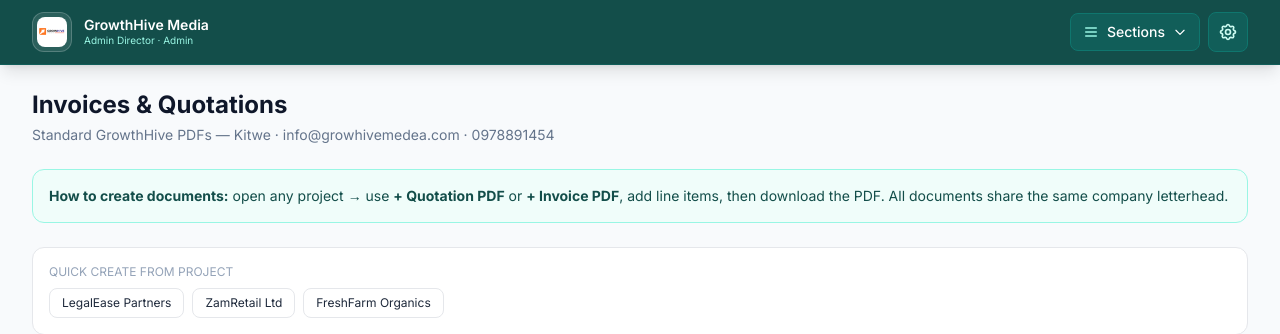
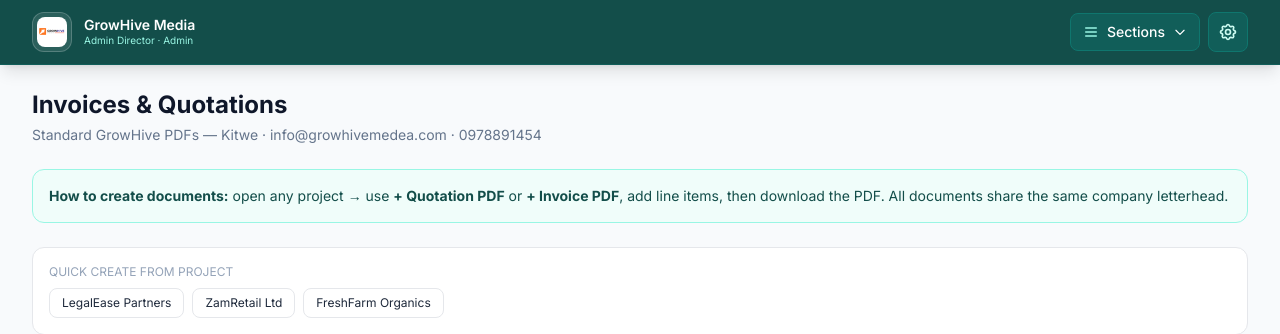
Before and after one commit to astny1/Project-Management-System, a Flask app: page /documents in a window 1280 px wide. Shown: the top 334 px of the page. Run offline with Flask 3, Linux system fonts and the light colour scheme; the visitor is signed in with stand-in values (Sample User, id 1); data comes from the database, SQL or seed files in the repository; data that the repository does not hold is empty; some libraries are stand-ins or nearby versions.

Commit message:
Fix company name spelling to GrowHive Media.
Updates UI, PDFs, seeds, and migration so existing databases rename GrowthHive Media automatically.

Co-authored-by: Cursor <cursoragent@cursor.com>

```diff
--- a/app.py
+++ b/app.py
@@ -319,7 +319,7 @@ def update_main_bank():
                 """,
                 (
                     "Stanbic Bank Zambia",
-                    "GrowthHive Media — Main Account",
+                    "GrowHive Media — Main Account",
                     request.form.get("account_number", "9130009876543").strip(),
                     balance,
                     "Primary company operating account",
@@ -580,9 +580,9 @@ def accounting_report_pdf():
         generated_by=g.user["name"],
     )
     if scope == "month":
-        filename = f"GrowthHive_Financial_{month_name[month]}_{year}.pdf"
+        filename = f"GrowHive_Financial_{month_name[month]}_{year}.pdf"
     else:
-        filename = f"GrowthHive_Financial_Year_{year}.pdf"
+        filename = f"GrowHive_Financial_Year_{year}.pdf"
     with get_db() as conn:
         log_audit(conn, g.user, f"Generated financial report ({scope})", "report", None, filename)
     return send_file(buffer, as_attachment=True, download_name=filename, mimetype="application/pdf")
--- a/company_defaults.py
+++ b/company_defaults.py
@@ -1,6 +1,6 @@
-"""Default GrowthHive Media company profile (used in DB seed, migration, PDFs)."""
+"""Default GrowHive Media company profile (used in DB seed, migration, PDFs)."""
 
-DEFAULT_COMPANY_NAME = "GrowthHive Media"
+DEFAULT_COMPANY_NAME = "GrowHive Media"
 DEFAULT_TAGLINE = "Technology & Marketing Solutions"
 DEFAULT_EMAIL = "info@growhivemedea.com"
 DEFAULT_PHONE = "0978891454"
--- a/database.py
+++ b/database.py
@@ -306,7 +306,7 @@ def _migrate_single_stanbic_bank(conn):
         """,
         (
             "Stanbic Bank Zambia",
-            "GrowthHive Media — Main Account",
+            "GrowHive Media — Main Account",
             "9130009876543",
             total,
             "Primary company operating account",
@@ -484,6 +484,17 @@ def _migrate_company_contact(conn):
             "UPDATE company_settings SET email=?, phone=?, address=?, tagline=? WHERE id=1",
             (email, phone, address, tagline),
         )
+    conn.execute(
+        "UPDATE company_settings SET company_name = ? WHERE id = 1 AND company_name = ?",
+        ("GrowHive Media", "GrowthHive Media"),
+    )
+    conn.execute(
+        """
+        UPDATE bank_accounts
+        SET account_label = REPLACE(account_label, 'GrowthHive Media', 'GrowHive Media')
+        WHERE account_label LIKE '%GrowthHive Media%'
+        """
+    )
 
 
 def _migrate_user_roles(conn):
--- a/reset_db.py
+++ b/reset_db.py
@@ -53,7 +53,7 @@ def _insert_fresh_defaults(conn, include_team: bool = False) -> None:
         VALUES (1, ?, ?, ?, ?, ?, 0, 0, 0)
         """,
         (
-            "GrowthHive Media",
+            "GrowHive Media",
             DEFAULT_TAGLINE,
             DEFAULT_EMAIL,
             DEFAULT_PHONE,
@@ -68,7 +68,7 @@ def _insert_fresh_defaults(conn, include_team: bool = False) -> None:
         """,
         (
             "Stanbic Bank Zambia",
-            "GrowthHive Media — Main Account",
+            "GrowHive Media — Main Account",
             "",
             0.0,
             "Primary company operating account",
@@ -86,7 +86,7 @@ def ensure_single_stanbic_bank(conn, balance: float = 0.0) -> None:
         """,
         (
             "Stanbic Bank Zambia",
-            "GrowthHive Media — Main Account",
+            "GrowHive Media — Main Account",
             "",
             balance,
             "Primary company operating account",
--- a/seed.py
+++ b/seed.py
@@ -16,7 +16,7 @@ def seed_financials(conn):
         """,
         (
             "Stanbic Bank Zambia",
-            "GrowthHive Media — Main Account",
+            "GrowHive Media — Main Account",
             "9130009876543",
             780000.0,
             "Primary company operating account",
@@ -123,7 +123,7 @@ def seed():
                 VALUES (1, ?, ?, ?, ?, ?, ?, ?, ?)
                 """,
                 (
-                    "GrowthHive Media",
+                    "GrowHive Media",
                     DEFAULT_TAGLINE,
                     DEFAULT_EMAIL,
                     DEFAULT_PHONE,
--- a/templates/base.html
+++ b/templates/base.html
@@ -3,7 +3,7 @@
 <head>
   <meta charset="UTF-8">
   <meta name="viewport" content="width=device-width, initial-scale=1.0">
-  <title>{% block title %}GrowthHive Media{% endblock %} — Admin Panel</title>
+  <title>{% block title %}GrowHive Media{% endblock %} — Admin Panel</title>
   <link rel="icon" href="{{ url_for('static', filename='favicon/favicon.ico') }}" sizes="any">
   <link rel="icon" type="image/png" sizes="32x32" href="{{ url_for('static', filename='favicon/favicon-32x32.png') }}">
   <link rel="icon" type="image/png" sizes="16x16" href="{{ url_for('static', filename='favicon/favicon-16x16.png') }}">
@@ -68,10 +68,10 @@
       <div class="flex items-center justify-between h-16 gap-3">
         <a href="{{ url_for('dashboard') }}" class="flex items-center gap-3 shrink-0 min-w-0">
           <div class="w-10 h-10 rounded-xl bg-white/10 border border-white/20 p-1 flex items-center justify-center overflow-hidden shrink-0">
-            <img src="{{ url_for('static', filename='images/growthhive-logo.jpg') }}" alt="GrowthHive Media" class="w-full h-full object-contain rounded-lg">
+            <img src="{{ url_for('static', filename='images/growthhive-logo.jpg') }}" alt="GrowHive Media" class="w-full h-full object-contain rounded-lg">
           </div>
           <div class="hidden sm:block min-w-0">
-            <div class="font-semibold text-sm leading-tight truncate">GrowthHive Media</div>
+            <div class="font-semibold text-sm leading-tight truncate">GrowHive Media</div>
             <div class="text-hive-200 text-[10px] truncate">{{ g.user.name }} · {{ role_label(g.user.role) }}</div>
           </div>
         </a>
--- a/templates/document_form.html
+++ b/templates/document_form.html
@@ -5,7 +5,7 @@
   <a href="{{ url_for('project_detail', project_id=project.id) }}" class="text-sm text-hive-600 hover:underline">&larr; Back to project</a>
   <h1 class="text-2xl font-bold text-slate-900 dark:text-white mt-2">{{ title }}</h1>
   <p class="text-sm text-slate-500">{{ project.client_company }} · {{ project.name }}</p>
-  <p class="text-xs text-slate-400 mt-1">PDF uses standard GrowthHive letterhead — Kitwe, info@growhivemedea.com, 0978891454</p>
+  <p class="text-xs text-slate-400 mt-1">PDF uses standard GrowHive letterhead — Kitwe, info@growhivemedea.com, 0978891454</p>
 </div>
 
 <form method="POST" class="max-w-3xl mx-auto bg-white dark:bg-slate-800 rounded-xl border dark:border-slate-700 p-6 space-y-4">
--- a/templates/documents.html
+++ b/templates/documents.html
@@ -4,7 +4,7 @@
 <div class="flex flex-col sm:flex-row sm:items-center sm:justify-between gap-4 mb-6">
   <div>
     <h1 class="text-2xl font-bold text-slate-900 dark:text-white">Invoices & Quotations</h1>
-    <p class="text-slate-500 text-sm mt-1">Standard GrowthHive PDFs — Kitwe · info@growhivemedea.com · 0978891454</p>
+    <p class="text-slate-500 text-sm mt-1">Standard GrowHive PDFs — Kitwe · info@growhivemedea.com · 0978891454</p>
   </div>
 </div>
 
--- a/templates/login.html
+++ b/templates/login.html
@@ -56,11 +56,11 @@
         <div class="inline-flex items-center justify-center w-16 h-16 rounded-xl bg-white/10 border border-white/20 p-1.5 mb-3 shadow-lg">
           <img
             src="{{ url_for('static', filename='images/growthhive-logo.jpg') }}"
-            alt="GrowthHive Media"
+            alt="GrowHive Media"
             class="w-full h-full object-contain rounded-lg"
           >
         </div>
-        <h1 class="text-lg font-bold text-white tracking-tight">GrowthHive Media</h1>
+        <h1 class="text-lg font-bold text-white tracking-tight">GrowHive Media</h1>
         <p class="text-slate-400 text-xs mt-0.5">Project Management</p>
       </div>
 
@@ -87,7 +87,7 @@
 
   <footer class="absolute bottom-0 left-0 right-0 z-10 pb-4 px-4 text-center">
     <p class="text-[11px] text-slate-400/80 tracking-wide">
-      &copy; 2026 GrowthHive Media. All rights reserved. Admin Panel
+      &copy; 2026 GrowHive Media. All rights reserved. Admin Panel
     </p>
   </footer>
 </div>
--- a/templates/monthly_report.html
+++ b/templates/monthly_report.html
@@ -33,7 +33,7 @@
   <div class="flex items-start justify-between border-b border-slate-200 pb-6 mb-6">
     <div>
       <div class="flex items-center gap-3 mb-2">
-        <img src="{{ url_for('static', filename='images/growthhive-logo.jpg') }}" alt="GrowthHive Media" class="w-12 h-12 rounded-lg object-contain border border-hive-100">
+        <img src="{{ url_for('static', filename='images/growthhive-logo.jpg') }}" alt="GrowHive Media" class="w-12 h-12 rounded-lg object-contain border border-hive-100">
         <div>
           <h2 class="text-xl font-bold text-hive-800">{{ company.company_name }}</h2>
           <p class="text-sm text-slate-500">{{ company.tagline }}</p>
--- a/templates/settings.html
+++ b/templates/settings.html
@@ -63,7 +63,7 @@
   <form method="POST" class="bg-white dark:bg-slate-800 rounded-xl border dark:border-slate-700 shadow-sm p-6 space-y-4">
     <input type="hidden" name="action" value="company">
     <h2 class="font-semibold text-slate-900 dark:text-white">Company Settings</h2>
-    <p class="text-xs text-slate-500 dark:text-slate-400 -mt-2">GrowthHive Media profile and targets (ZMW)</p>
+    <p class="text-xs text-slate-500 dark:text-slate-400 -mt-2">GrowHive Media profile and targets (ZMW)</p>
 
     <div>
       <label class="block text-sm font-medium text-slate-700 dark:text-slate-300 mb-1">Company Name</label>
--- a/weekly_digest.py
+++ b/weekly_digest.py
@@ -41,7 +41,7 @@ def build_weekly_digest_html(conn) -> str:
 
     return f"""
     <div style="font-family:Inter,Arial,sans-serif;max-width:640px;color:#0f172a;">
-      <h2 style="color:#0f766e;margin:0 0 8px;">GrowthHive Media — Weekly Digest</h2>
+      <h2 style="color:#0f766e;margin:0 0 8px;">GrowHive Media — Weekly Digest</h2>
       <p style="color:#64748b;margin:0 0 16px;">Week ending {date.today().strftime('%d %b %Y')} · {NOTIFY_EMAIL}</p>
 
       <table style="width:100%;border-collapse:collapse;margin-bottom:16px;">
```
Also changed, not shown: RENDER.md (+2 -2 lines), README.md, static/favicon/site.webmanifest.
